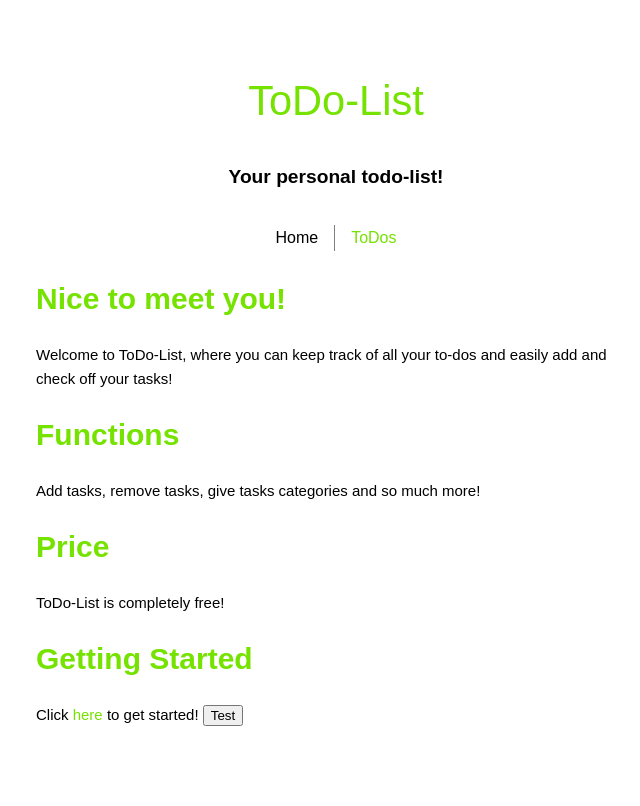
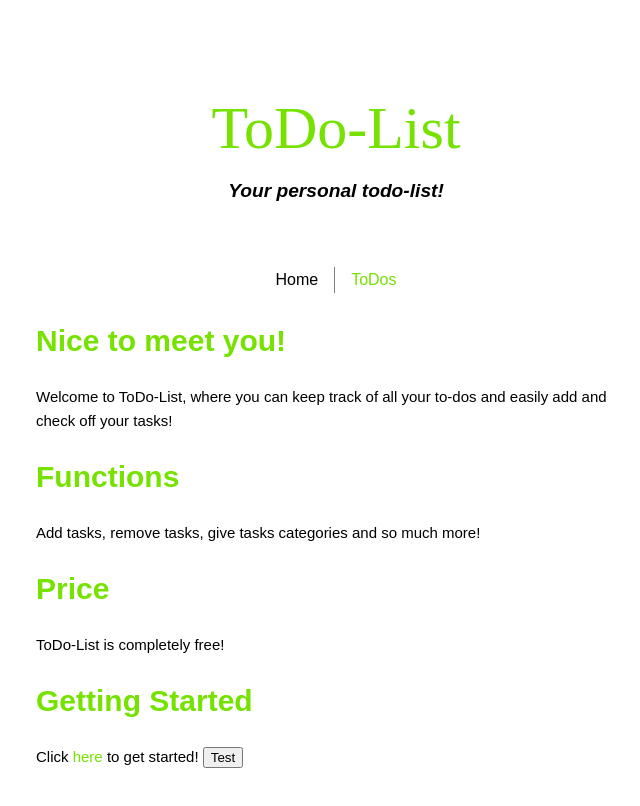
Before and after one commit to Kartoffi/todo-list, a Vue app: page / in a window 1280 px wide. Shown: the top 806 px of the page, without its empty margins (304-944 px from the left). Built offline with nearby package versions, Linux system fonts and the light colour scheme.

Commit message:
Change font-families, margins and sizes

```diff
--- a/src/components/HelloWorld.vue
+++ b/src/components/HelloWorld.vue
@@ -31,4 +31,15 @@ h3 {
 .greetings h3 {
   text-align: center;
 }
+.greetings h1 {
+  font-family: Marker Felt;
+  font-size: 60px;
+  margin-bottom: 0px;
+}
+.greetings h3 {
+  font-family: Arial, Helvetica, sans-serif;
+  font-style: italic;
+  margin-top: 0px;
+  margin-bottom: 60px;
+}
 </style>
```
